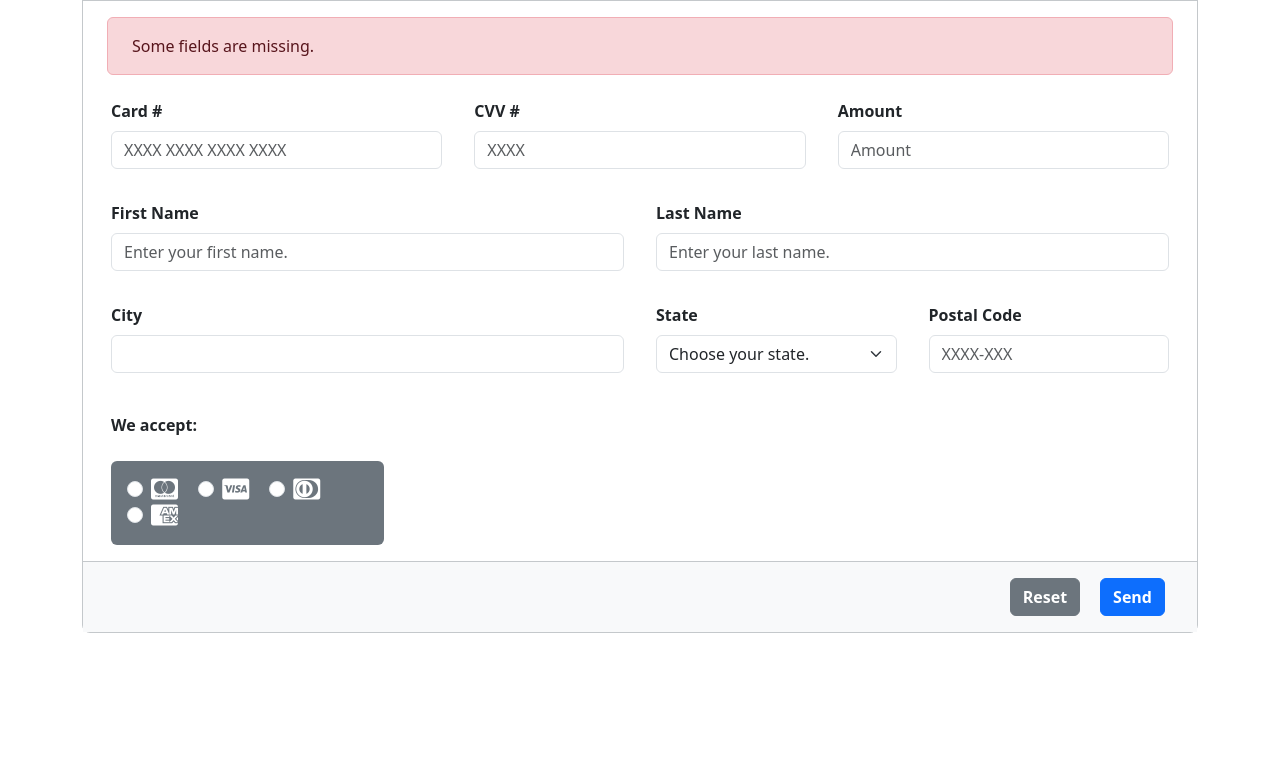
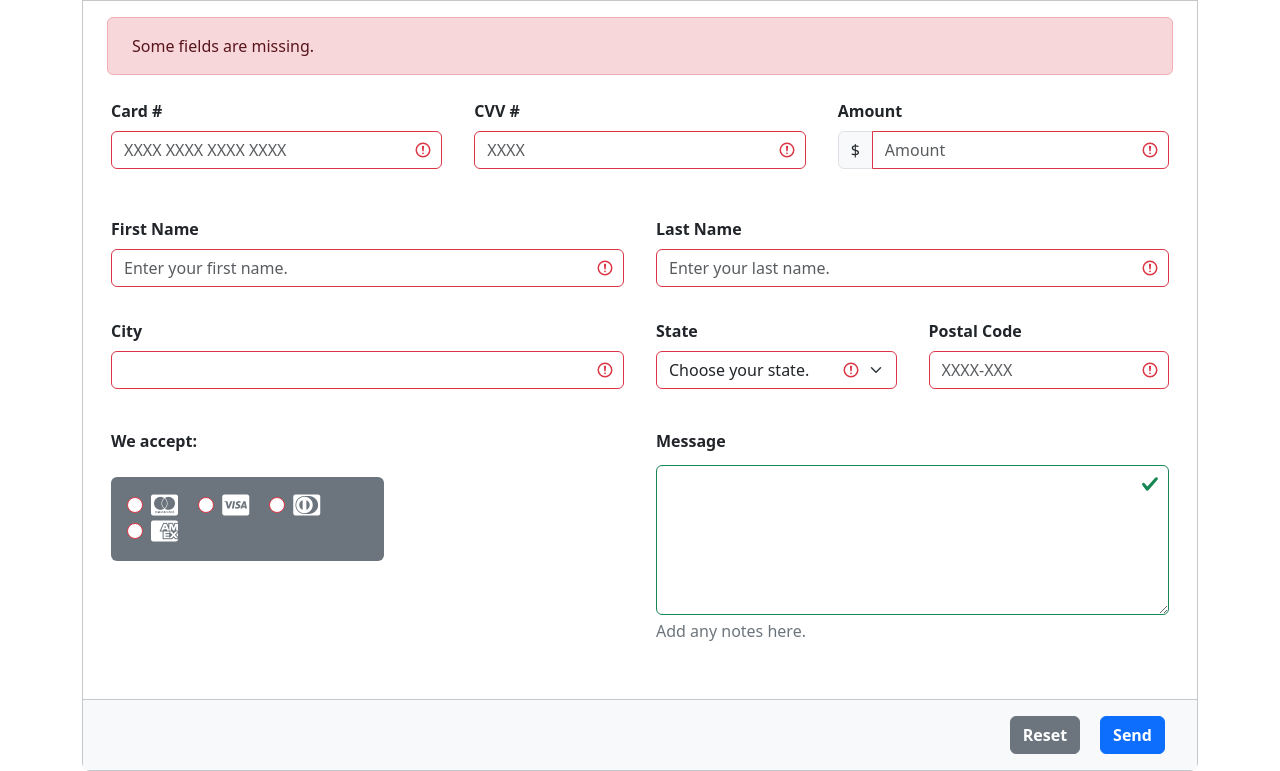
Before and after one commit to 4GeeksAcademy/afonsobernardes-html-form, a plain HTML site: page index.html in a window 1280 px wide. Shown: the part 75-846 px from the top of the page. Before the commit the page ends 800 px from the top, so only its background shows below. Drawn offline with nearby package versions, Linux system fonts and the light colour scheme.

Commit message:
Text area added. Form finished.

```diff
--- a/index.html
+++ b/index.html
@@ -10,7 +10,7 @@
 
     <body class="h-100 align-middle">
         <div class="container d-flex justify-content-center">
-            <form class="container flex-column justify-content-center border border-secondary-subtle rounded-3 m-0 p-0">
+            <form class="container flex-column justify-content-center border border-secondary-subtle rounded-3 m-0 p-0 was-validated">
                 <!-- Navbar - Form Header -->
                 <nav  class="navbar bg-light border-bottom border-secondary-subtle">
                     <div class="container-fluid px-4 py-2">
@@ -28,24 +28,18 @@
                     <div class="col-md-4 px-3">
                         <label for="card-number" class="form-label"><strong>Card #</strong></label>
                         <input type="text" class="form-control" id="card-number" value="" placeholder="XXXX XXXX XXXX XXXX" required>
-                        <div class="valid-feedback">
-                        Looks good!
-                        </div>
                     </div>
 
                     <div class="col-md-4 px-3">
                         <label for="cvc-number" class="form-label"><strong>CVV #</strong></label>
                         <input type="text" class="form-control" id="cvc-number" value="" placeholder="XXXX" required>
-                        <div class="valid-feedback">
-                        Looks good!
-                        </div>
                     </div>
 
                     <div class="col-md-4 px-3">
                         <label for="amount" class="form-label"><strong>Amount</strong></label>
-                        <input type="text" class="form-control" id="amount" value="" placeholder="Amount" required>
-                        <div class="valid-feedback">
-                        Looks good!
+                        <div class="input-group mb-3">
+                            <span class="input-group-text">$</span>
+                            <input type="text" class="form-control" id="amount" value="" placeholder="Amount" required>
                         </div>
                     </div>
                 </div>
@@ -55,17 +49,11 @@
                     <div class="col-md-6 px-3">
                         <label for="first-name" class="form-label"><strong>First Name</strong></label>
                         <input type="text" class="form-control" id="first-name" value="" placeholder="Enter your first name." required>
-                        <div class="valid-feedback">
-                        Looks good!
-                        </div>
                     </div>
 
                     <div class="col-md-6 px-3">
                         <label for="last-name" class="form-label"><strong>Last Name</strong></label>
                         <input type="text" class="form-control" id="last-name" value="" placeholder="Enter your last name." required>
-                        <div class="valid-feedback">
-                        Looks good!
-                        </div>
                     </div>
                 </div>
 
@@ -74,60 +62,59 @@
                     <div class="col-md-6 px-3">
                         <label for="city" class="form-label"><strong>City</strong></label>
                         <input type="text" class="form-control" id="city" value="" placeholder="" required>
-                        <div class="valid-feedback">
-                        Looks good!
-                        </div>
                     </div>
 
                     <div class="col-md-3 px-3">
                         <label for="state" class="form-label"><strong>State</strong></label>
-                        <select class="form-select" id="state" aria-label="Default select example" required>
-                            <option selected disabled>Choose your state.</option>
+                        <select class="form-select" id="state" required>
+                            <option selected disabled value="">Choose your state.</option>
                             <option value="1">North</option>
                             <option value="2">Center</option>
                             <option value="3">South</option>
-                          </select>
+                        </select>
                     </div>
 
                     <div class="col-md-3 px-3">
                         <label for="postal-code" class="form-label"><strong>Postal Code</strong></label>
                         <input type="text" class="form-control" id="postal-code" value="" placeholder="XXXX-XXX" required>
-                        <div class="valid-feedback">
-                        Looks good!
-                        </div>
                     </div>
                 </div>
 
                 <!-- Payment Option and Message -->
-                <div class="container-fluid justify-content-between mb-3">
+                <div class="container-fluid d-flex justify-content-between mb-3">
                     <!--Accepted Payment Options-->
                     <div class="col-md-6">
                         <label class="form-label px-3 mt-3" for="payment-type"><strong>We accept:</strong></label>
                         <div class="col-md-6 mx-3 p-3 mt-3 bg-secondary rounded" id="payment-type">
                             <div class="form-check form-check-inline mr-5">
-                                <input class="form-check-input cicle" type="radio" name="inlineRadioOptions" id="master-card" value="option1">
+                                <input class="form-check-input cicle" type="radio" name="inlineRadioOptions" id="master-card" value="option1" required>
                                 <label class="form-check-label" for="master-card"><i class="fa-brands fa-cc-mastercard fa-xl" style="color: #ffffff;"></i></label>
                             </div>
 
                             <div class="form-check form-check-inline mr-5">
-                                <input class="form-check-input" type="radio" name="inlineRadioOptions" id="visa" value="option2">
+                                <input class="form-check-input" type="radio" name="inlineRadioOptions" id="visa" value="option2" required>
                                 <label class="form-check-label" for="visa"><i class="fa-brands fa-cc-visa fa-xl" style="color: #ffffff;"></i></label>
                             </div>
 
                             <div class="form-check form-check-inline mr-5">
-                                <input class="form-check-input" type="radio" name="inlineRadioOptions" id="diners-club" value="option3">
+                                <input class="form-check-input" type="radio" name="inlineRadioOptions" id="diners-club" value="option3" required>
                                 <label class="form-check-label" for="diners-club"><i class="fa-brands fa-cc-diners-club fa-xl" style="color: #ffffff;"></i></label>
                             </div>
 
                             <div class="form-check form-check-inline mr-5">
-                                <input class="form-check-input" type="radio" name="inlineRadioOptions" id="amex" value="option4">
+                                <input class="form-check-input" type="radio" name="inlineRadioOptions" id="amex" value="option4" required>
                                 <label class="form-check-label" for="amex"><i class="fa-brands fa-cc-amex fa-xl" style="color: #ffffff;"></i></label>
                             </div>
+                            <div class="invalid-feedback">Select one option.</div>
                         </div>
                     </div>
 
                     <!--Message-->
-
+                    <div class="col-md-6 mb-3 p-3">
+                        <label for="message" class="form-label"><strong>Message</strong></label>
+                        <textarea class="form-control mt-1" id="message" aria-label="With textarea" style="height: 150px"></textarea>
+                        <label for="message" class="form-label mt-1 text-secondary">Add any notes here.</label>
+                    </div>
                 </div>
 
                 <!-- Navbar - Form Footer -->
```
